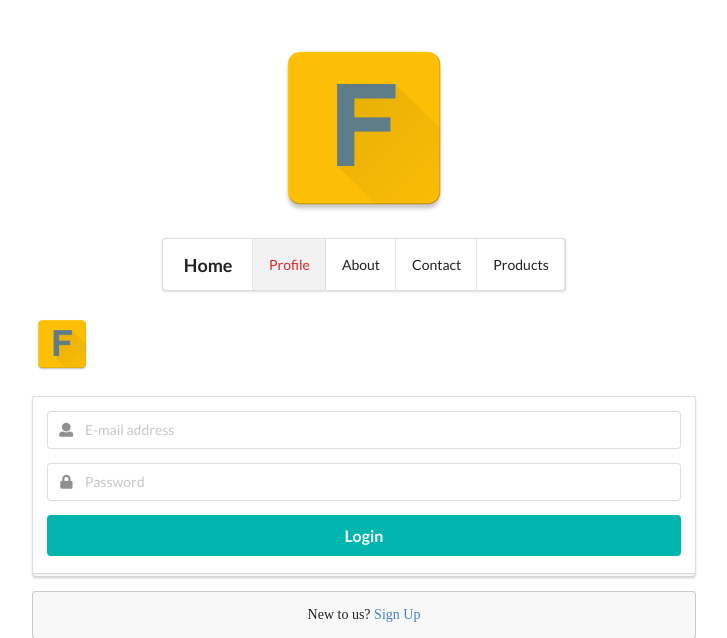
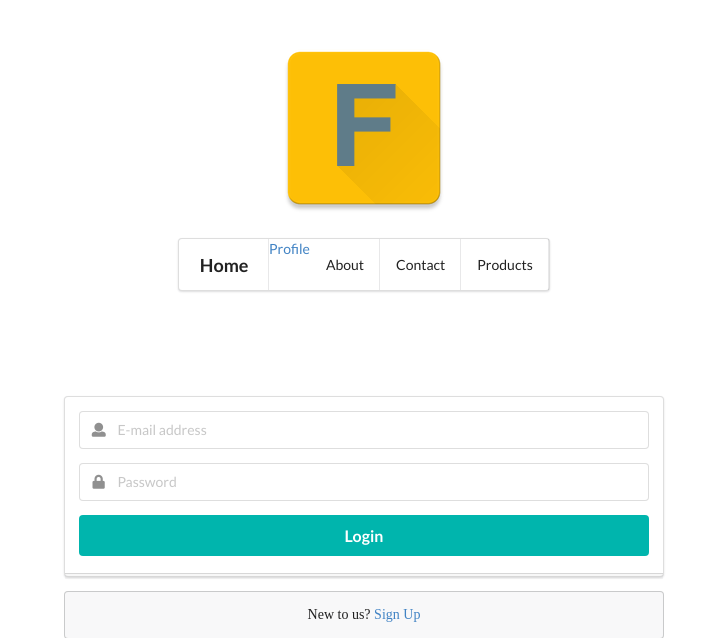
Before and after one commit to arunabhdas/froyo, a PHP site: page /login.php in a window 1280 px wide. Shown: the top 638 px of the page, without its empty margins (276-1003 px from the left). Run offline with PHP 8.4, Linux system fonts and the light colour scheme; some libraries are stand-ins or nearby versions.

Commit message:
Removed logo from login screen

```diff
--- a/header.php
+++ b/header.php
@@ -15,7 +15,7 @@
   <img src="images/logo.png" class="image">
   <div class="ui red menu">
     <h3 class="header item">Home</h3>
-    <a class="active item">Profile</a>
+    <a class="tem">Profile</a>
     <a class="item">About</a>
     <a class="item">Contact</a>
     <a class="item">Products</a>
--- a/login.php
+++ b/login.php
@@ -4,7 +4,6 @@
 <div class="ui middle aligned center aligned grid">
   <div class="column">
     <h2 class="ui teal image header">
-      <img src="images/logo.png" class="image">
       <div class="content">
         Log-in to your account
       </div>
```
